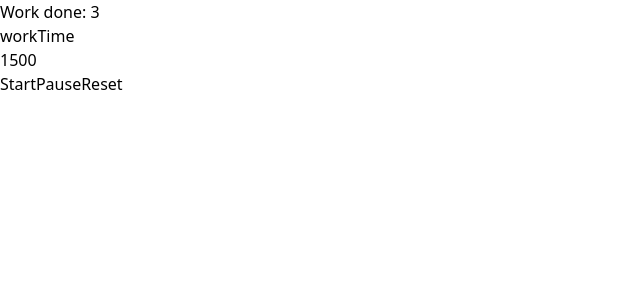
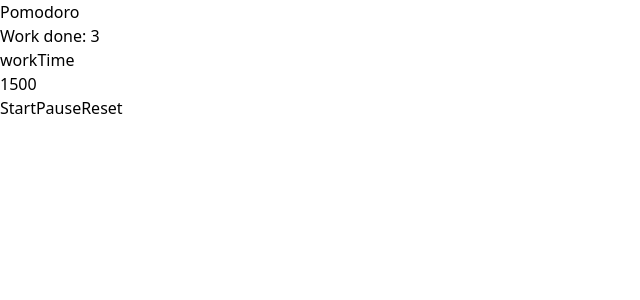
Before and after one commit to JethroNatividad/pomodoro-timer, a Next.js app: page / in a window 1280 px wide. Shown: the top 300 px of the page, without its empty margins (0-640 px from the left). Built offline with nearby package versions, Linux system fonts and the light colour scheme.

Commit message:
Create header component

```diff
--- /dev/null
+++ b/components/Header.tsx
@@ -0,0 +1,15 @@
+import React from 'react'
+
+type Props = {
+    workDone: number
+}
+
+const Header = ({ workDone }: Props) => {
+    return (
+        <div>
+            <h1>Pomodoro</h1>
+        </div>
+    )
+}
+
+export default Header
--- a/pages/index.tsx
+++ b/pages/index.tsx
@@ -1,6 +1,7 @@
 import type { NextPage } from 'next'
 import Head from 'next/head'
 import { useState } from 'react'
+import Header from '../components/Header'
 import PomodoroTimer from '../components/PomodoroTimer'
 import { AppSettings } from '../types'
 
@@ -24,6 +25,7 @@
       </Head>
 
       <main>
+        <Header workDone={workDone} />
         <PomodoroTimer appSettings={appSettings} setWorkDone={setWorkDone} workDone={workDone} />
       </main>
 
```
